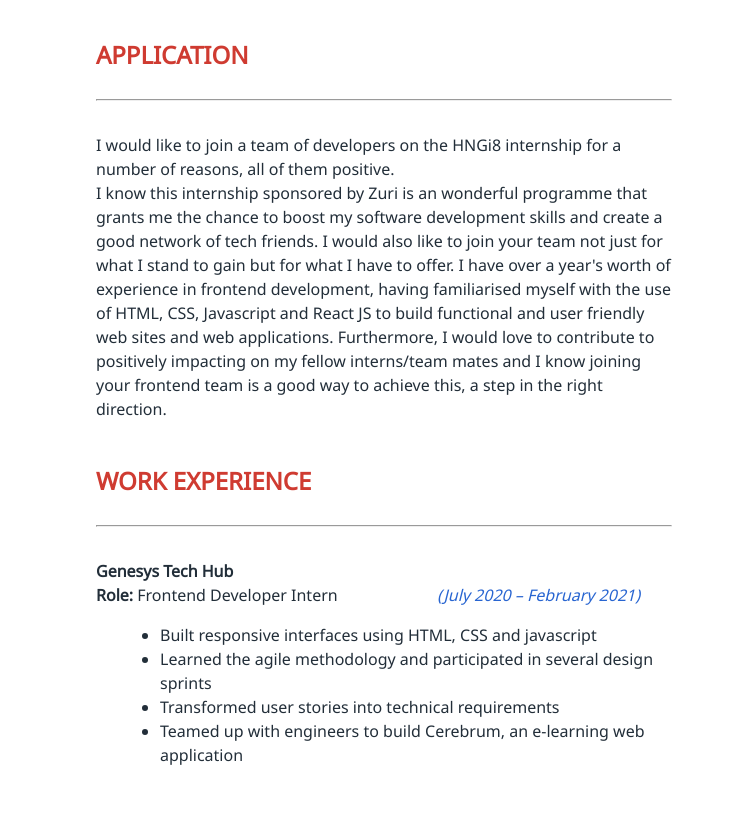
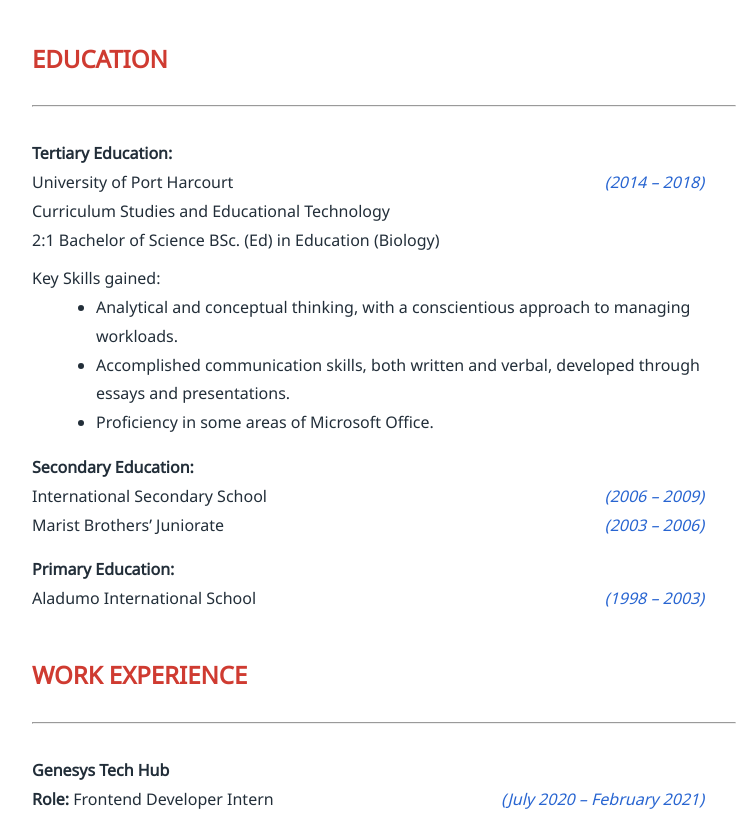
Before and after one commit to Oduchep/HNGi8-Stage-Two-Task, a plain HTML site: page index.html in a window 1280 px wide. Shown: the part 965-1781 px from the top of the page, without its empty margins (448-1184 px from the left). Drawn offline with Linux system fonts and the light colour scheme.

Commit message:
created index.js file

```diff
--- a/index.html
+++ b/index.html
@@ -13,13 +13,14 @@
 				<ul>
 					<li><a href="#careerobjective">Career Objective</a></li>
 					<li><a href="#organisers">Organisers</a></li>
-					<li><a href="#application">Application</a></li>
+					<li><a href="#education">Education</a></li>
 					<li><a href="#workexperience">Work Experience</a></li>
 					<li><a href="#skills">Technical Skills and Languages</a></li>
 					<li><a href="#awards">Certificates, Awards, & Academic Achievements</a></li>
 					<li><a href="#referees">Referees</a></li>
 				</ul>
 			</nav>
+
 			<main class="container">
 				<section class="header">
 					<h1>Okerulu Peter Oduche</h1>
@@ -57,19 +58,32 @@
 					</div>
 				</section>
 
-				<section class="application" id="application">
-					<h1>Application</h1>
+				<section class="education" id="education">
+					<h1>Education</h1>
 					<hr />
-					<div class="apply">
-						<p>
-							I would like to join a team of developers on the HNGi8 internship for a number of reasons, all of them positive. <br />
-							I know this internship sponsored by Zuri is an wonderful programme that grants me the chance to boost my software development skills and
-							create a good network of tech friends. I would also like to join your team not just for what I stand to gain but for what I have to
-							offer. I have over a year's worth of experience in frontend development, having familiarised myself with the use of HTML, CSS,
-							Javascript and React JS to build functional and user friendly web sites and web applications. Furthermore, I would love to contribute to
-							positively impacting on my fellow interns/team mates and I know joining your frontend team is a good way to achieve this, a step in the
-							right direction.
-						</p>
+					<div class="schools">
+						<p><strong>Tertiary Education:</strong></p>
+						<p>University of Port Harcourt <em class="duration">(2014 – 2018)</em></p>
+						<p>Curriculum Studies and Educational Technology</p>
+						<p>2:1 Bachelor of Science BSc. (Ed) in Education (Biology)</p>
+
+						<ul>
+							Key Skills gained:
+							<div>
+								<li>Analytical and conceptual thinking, with a conscientious approach to managing workloads.</li>
+								<li>Accomplished communication skills, both written and verbal, developed through essays and presentations.</li>
+								<li>Proficiency in some areas of Microsoft Office.</li>
+							</div>
+						</ul>
+					</div>
+					<div class="schools">
+						<p><strong>Secondary Education:</strong></p>
+						<p>International Secondary School <em class="duration">(2006 – 2009)</em></p>
+						<p>Marist Brothers’ Juniorate <em class="duration">(2003 – 2006)</em></p>
+					</div>
+					<div class="schools">
+						<p><strong>Primary Education:</strong></p>
+						<p>Aladumo International School <em class="duration">(1998 – 2003)</em></p>
 					</div>
 				</section>
 
@@ -89,6 +103,7 @@
 						</div>
 					</ul>
 				</section>
+
 				<section class="technical-skills" id="skills">
 					<h1>Technical Skills and Languages</h1>
 					<hr />
@@ -103,6 +118,7 @@
 						</ul>
 					</div>
 				</section>
+
 				<section class="certificates" id="awards">
 					<h1>Certificates, Awards & Academic Achievements</h1>
 					<hr />
@@ -114,6 +130,7 @@
 						<p><strong>Certificate of Registration,</strong> Teachers Registration Council of Nigeria (TRCN) <em class="duration">2019</em></p>
 					</div>
 				</section>
+
 				<section class="referees" id="referees">
 					<h1>Referees</h1>
 					<hr />
@@ -135,15 +152,8 @@
 					</div>
 				</section>
 			</main>
-			<footer></footer>
 		</div>
 
-		<script>
-			(function () {
-				const name = "Peter Okerulu";
-				console.log(name);
-				// alert(name);
-			})();
-		</script>
+		<script src="./index.js"></script>
 	</body>
 </html>
--- /dev/null
+++ b/index.js
@@ -0,0 +1,5 @@
+(function () {
+	const name = "Peter Okerulu";
+	console.log(name);
+	alert(name);
+})();
--- a/style.css
+++ b/style.css
@@ -10,6 +10,10 @@
 a {
 	font-family: "Noto Sans", sans-serif;
 	color: #2865d1;
+	transition: ease 0.4s;
+}
+a:hover {
+	font-size: 1rem;
 }
 
 hr {
@@ -44,7 +48,7 @@ h1 {
 
 .navigation ul li {
 	text-transform: uppercase;
-	margin: 2rem 1rem 0 1.5rem;
+	margin: 1.5rem 1rem 0 1.5rem;
 	color: #2865d1;
 	font-size: large;
 	font-weight: 600;
@@ -63,7 +67,7 @@ h1 {
 .container {
 	width: 100%;
 	font-size: 13px;
-	padding: 1rem 1rem;
+	padding: 1.5rem 1rem;
 	color: #222e39;
 	line-height: 1.5rem;
 }
@@ -86,7 +90,7 @@ ul div {
 	padding-left: 2rem;
 }
 
-.apply,
+.schools,
 .work,
 .skills,
 .referal {
@@ -119,9 +123,9 @@ ul div {
 
 	.container {
 		margin-left: 30%;
-		padding: 4rem;
+		padding: 3rem;
 		font-size: 14px;
-		line-height: 1.5rem;
+		line-height: 1.8rem;
 	}
 
 	hr {
@@ -136,7 +140,7 @@ ul div {
 		padding-left: 4rem;
 	}
 
-	.apply,
+	.schools,
 	.work,
 	.skills,
 	.referal {
@@ -157,9 +161,9 @@ ul div {
 	.container {
 		margin-left: 30%;
 		width: 70%;
-		padding: 6rem 10rem;
+		padding: 4rem 6rem;
 		font-size: 16px;
-		line-height: 1.5rem;
+		line-height: 1.8rem;
 	}
 
 	hr {
@@ -174,7 +178,7 @@ ul div {
 		padding-left: 4rem;
 	}
 
-	.apply,
+	.schools,
 	.work,
 	.skills,
 	.referal {
```
